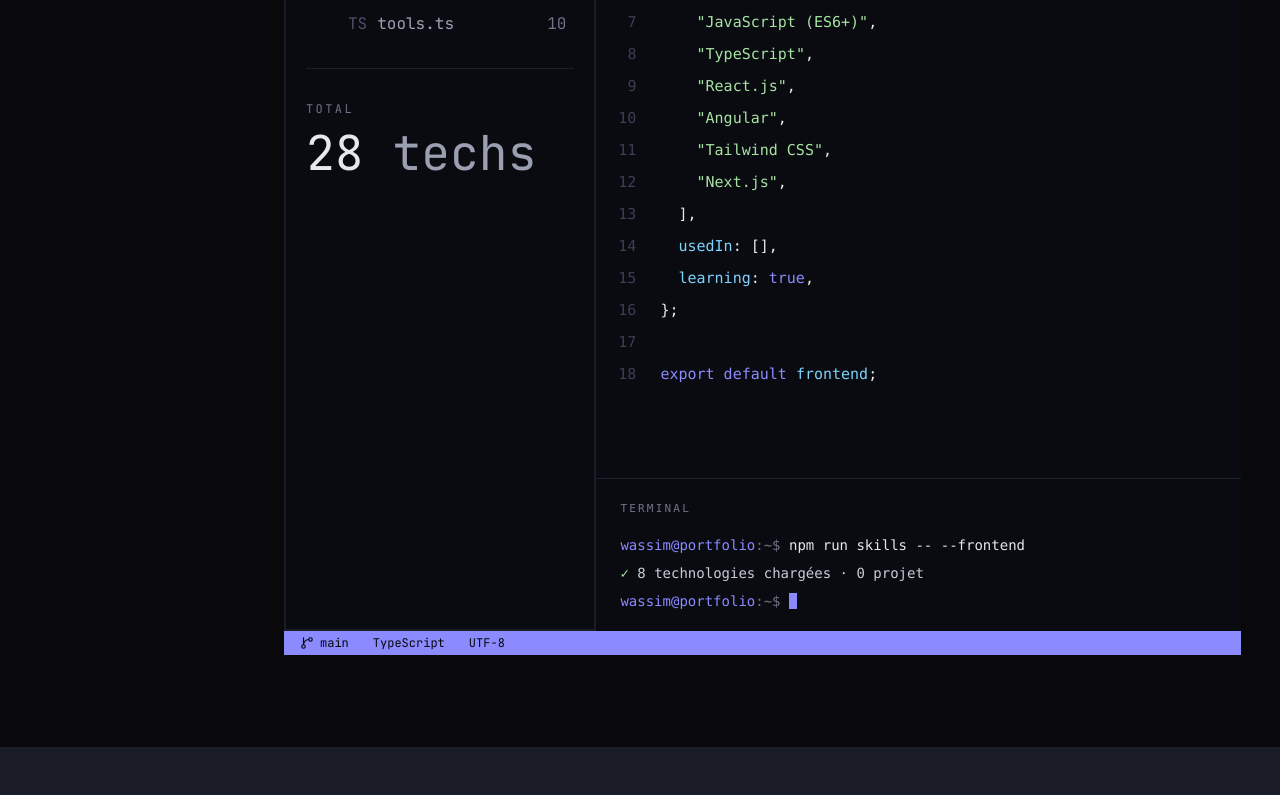
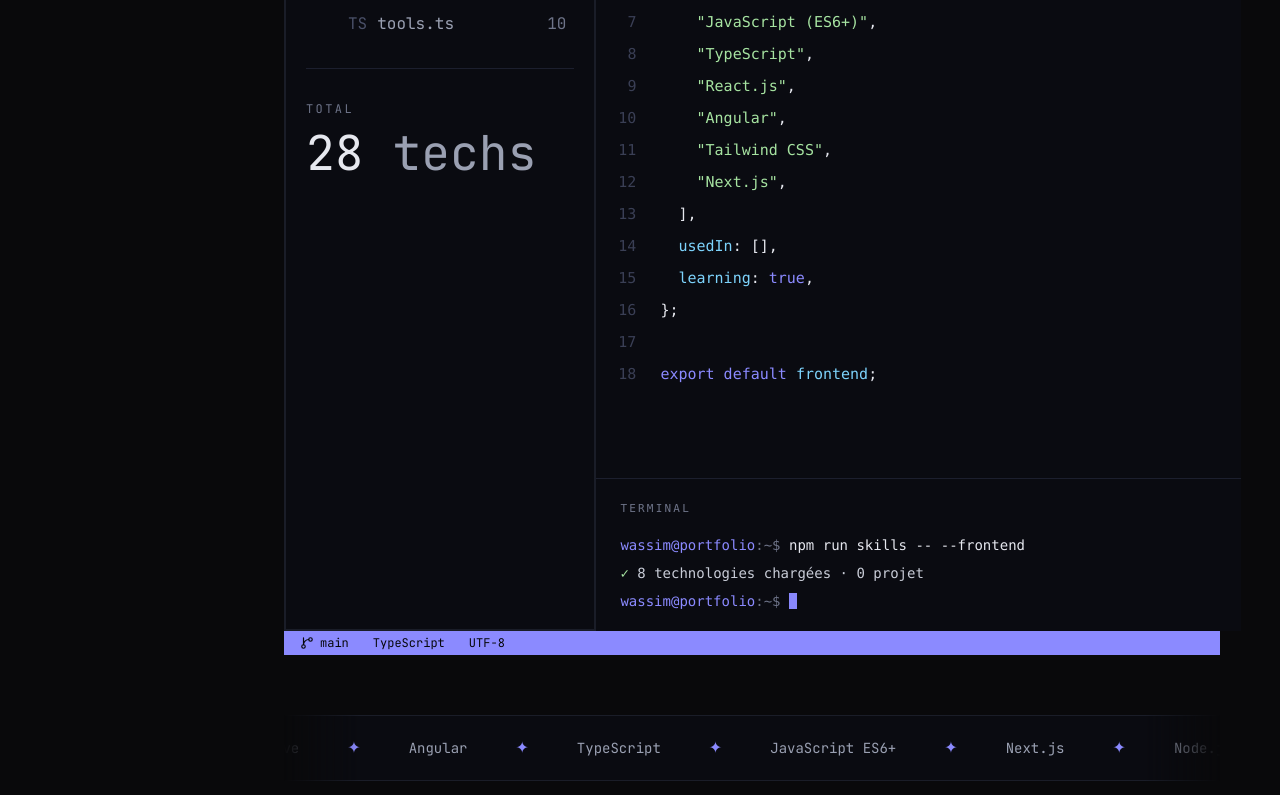
Before and after one commit to wassim-rifi-dev/portfolio, a Next.js app: page / in a window 1280 px wide. Shown: the part 2201-2996 px from the top of the page. Before the commit the page ends 2948 px from the top, so only its background shows below. Built offline with nearby package versions, Linux system fonts and the light colour scheme.

Commit message:
feat: add SkillsMarquee component for animated skills display and update Skills section

```diff
--- a/src/app/globals.css
+++ b/src/app/globals.css
@@ -2,6 +2,13 @@
 
 @theme {
   --animate-blink: blink step-end infinite;
+  --animate-marquee: marquee 30s linear infinite;
+
+  @keyframes marquee {
+    to {
+      transform: translateX(-100%);
+    }
+  }
 
   @keyframes blink {
     50% {
--- a/src/app/page.tsx
+++ b/src/app/page.tsx
@@ -12,7 +12,7 @@ export default function Home() {
       <div className="flex w-full">
         <SideBar />
 
-        <main className="flex-1 lg:ml-56 pt-24 min-h-screen relative">
+        <main className="flex-1 min-w-0 lg:ml-56 pt-24 min-h-screen relative">
           <Hero />
           <AboutMe />
           <Skills />
--- a/src/components/sections/Skills.tsx
+++ b/src/components/sections/Skills.tsx
@@ -1,6 +1,7 @@
 import { jetbrainsMono } from "@/app/fonts";
 import { Circle, GitBranch } from "lucide-react";
 import IdeSkills from "../ui/IdeSkills";
+import SkillsMarquee from "../ui/SkillsMarquee";
 
 export default function Skills() {
     return (
@@ -59,6 +60,10 @@ export default function Skills() {
                 <span>TypeScript</span>
                 <span>UTF-8</span>
             </div>
+
+            <div className="mt-15">
+                <SkillsMarquee />
+            </div>
         </section>
     )
 }
--- /dev/null
+++ b/src/components/ui/SkillsMarquee.tsx
@@ -0,0 +1,41 @@
+import { Fragment } from "react";
+
+const defaultItems = [
+    "React.js",
+    "React Native",
+    "Angular",
+    "TypeScript",
+    "JavaScript ES6+",
+    "Next.js",
+    "Node.js",
+    "Tailwind CSS",
+];
+
+type SkillsMarqueeProps = {
+    items?: string[];
+};
+
+function Track({ items, hidden = false }: { items: string[]; hidden?: boolean }) {
+    return (
+        <div
+            aria-hidden={hidden}
+            className="flex shrink-0 items-center animate-marquee group-hover:[animation-play-state:paused]"
+        >
+            {items.map((item) => (
+                <Fragment key={item}>
+                    <span className="px-12 text-sm whitespace-nowrap text-[#9AA0B2]">{item}</span>
+                    <span className="text-[#8B8AFF]">✦</span>
+                </Fragment>
+            ))}
+        </div>
+    );
+}
+
+export default function SkillsMarquee({ items = defaultItems }: SkillsMarqueeProps) {
+    return (
+        <div className="group relative flex overflow-hidden [contain:inline-size] border-y border-[#1A1D28] bg-[#0A0B11] py-5 [mask-image:linear-gradient(to_right,transparent,black_8%,black_92%,transparent)]">
+            <Track items={items} />
+            <Track items={items} hidden />
+        </div>
+    );
+}
```
